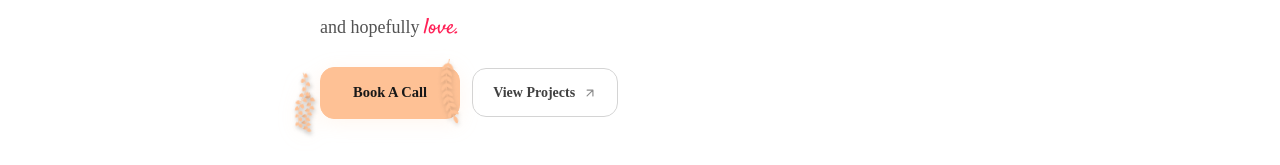
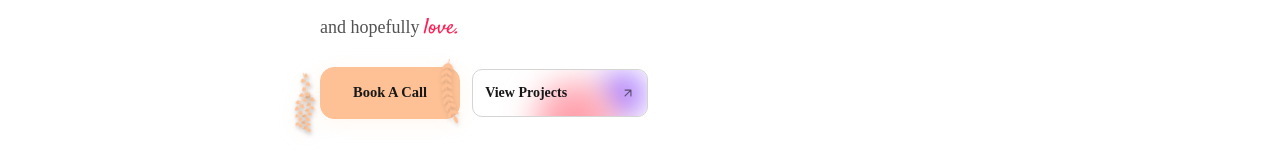
Before and after one commit to Manav948/Portfolio-V2.0, a Next.js app: page / in a window 1280 px wide. Shown: the part 262-427 px from the top of the page. Built offline with nearby package versions, Linux system fonts and the light colour scheme; no server answers.

Commit message:
update button

```diff
--- a/components/About.tsx
+++ b/components/About.tsx
@@ -1,7 +1,7 @@
 import React from "react";
 import BookCall from "@/components/ui/BookCall";
 import HeatMap from "./ui/HeatMap";
-import Link from "next/link";
+import Button from "./ui/Button";
 
 const About = () => {
   return (
@@ -58,15 +58,14 @@ const About = () => {
 
           <div className="flex items-center gap-3 flex-wrap">
             <BookCall href="https://calendly.com/manav-valani" />
-            <Link
+            <Button
               href="/projects"
-              className="inline-flex items-center gap-2 px-5 py-[13px] border border-neutral-300 dark:border-neutral-800 hover:border-neutral-400 dark:hover:border-neutral-700 hover:bg-neutral-50 dark:hover:bg-neutral-900 rounded-xl text-[14px] font-semibold text-neutral-700 dark:text-neutral-300 transition-all duration-200"
             >
               View Projects
               <svg viewBox="0 0 24 24" fill="none" stroke="currentColor" strokeWidth="2" strokeLinecap="round" strokeLinejoin="round" className="w-3.5 h-3.5 opacity-60">
                 <path d="M7 17L17 7M17 7H7M17 7v10" />
               </svg>
-            </Link>
+            </Button>
           </div>
         </div>
 
--- a/components/Projects.tsx
+++ b/components/Projects.tsx
@@ -87,7 +87,9 @@ export const Projects: React.FC = () => {
       <div className="flex justify-center mt-4">
         <Button href="/projects">
           View All
-          <span className="text-[10px]">↗</span>
+          <svg viewBox="0 0 24 24" fill="none" stroke="currentColor" strokeWidth="2" strokeLinecap="round" strokeLinejoin="round" className="w-3.5 h-3.5 opacity-60">
+            <path d="M7 17L17 7M17 7H7M17 7v10" />
+          </svg>
         </Button>
       </div>
 
--- a/components/ui/Button.tsx
+++ b/components/ui/Button.tsx
@@ -9,9 +9,9 @@ export interface ButtonProps extends React.ButtonHTMLAttributes<HTMLButtonElemen
 export const Button = React.forwardRef<HTMLButtonElement & HTMLAnchorElement, ButtonProps>(
     ({ children = "See more", className, href, ...props }, ref) => {
         const baseClass = cn(
-            "group relative bg-white dark:bg-neutral-900 text-neutral-900 dark:text-white h-16 w-64 border border-neutral-300 dark:border-neutral-850 hover:border-rose-500 dark:hover:border-rose-300 " +
-            "text-left p-3 text-base font-bold rounded-lg overflow-hidden cursor-pointer " +
-            "transition-all duration-500 ease-in-out hover:text-rose-600 dark:hover:text-rose-300 hover:underline hover:underline-offset-4 " +
+            "group relative bg-white dark:bg-neutral-900 text-neutral-900 dark:text-white h-12 w-44 border border-neutral-300 dark:border-neutral-850 hover:border-rose-500 dark:hover:border-rose-300 " +
+            "text-left p-3 text-sm font-bold rounded-lg overflow-hidden cursor-pointer " +
+            "transition-all duration-500 ease-in-out hover:text-rose-600 dark:hover:text-rose-300 hover:underline hover:underline-offset-4 active:scale-[0.98] " +
             "before:absolute before:w-10 before:h-10 before:content-[''] before:right-1 before:top-1 before:z-10 before:bg-violet-500 before:rounded-full before:blur-lg before:transition-all before:duration-500 " +
             "hover:before:right-12 hover:before:-bottom-8 hover:before:blur hover:before:[box-shadow:20px_20px_20px_30px_#a21caf] " +
             "after:absolute after:z-10 after:w-20 after:h-20 after:content-[''] after:bg-rose-300 after:right-8 after:top-3 after:rounded-full after:blur-lg after:transition-all after:duration-500 " +
```
